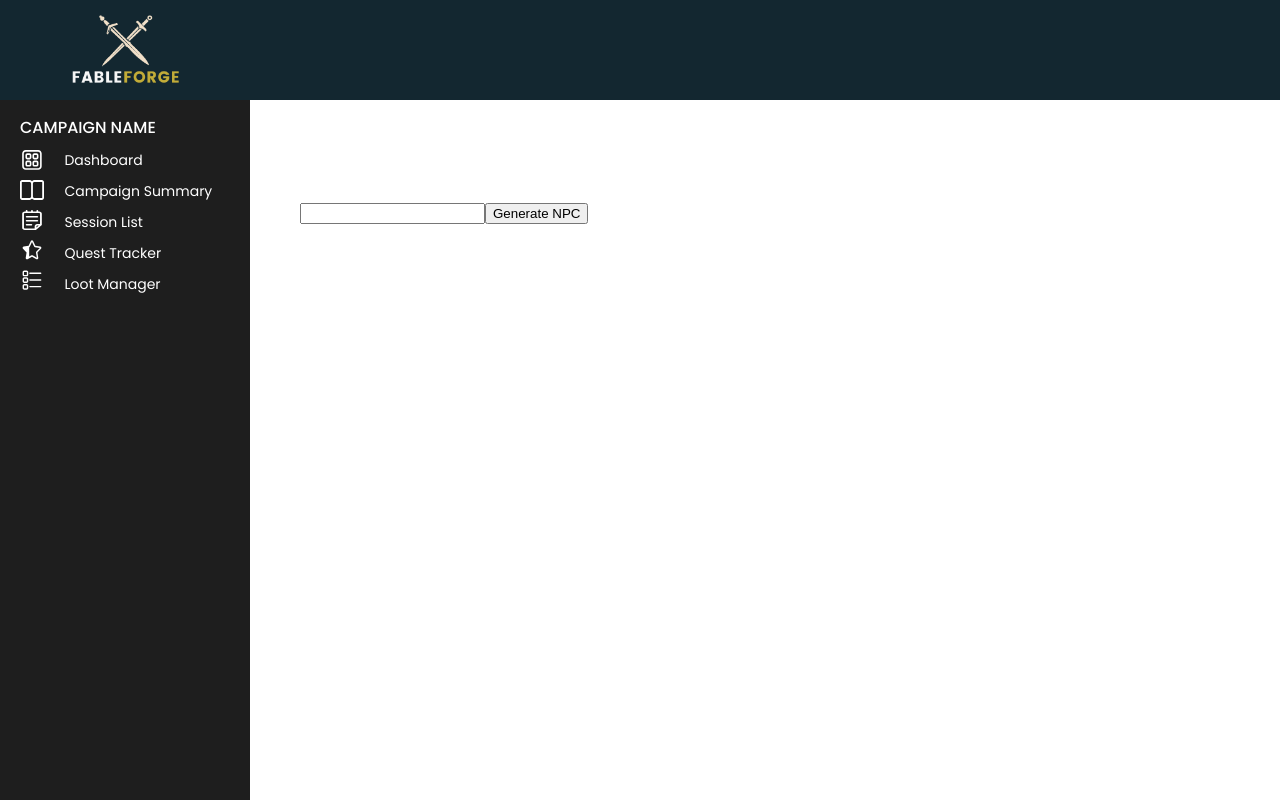
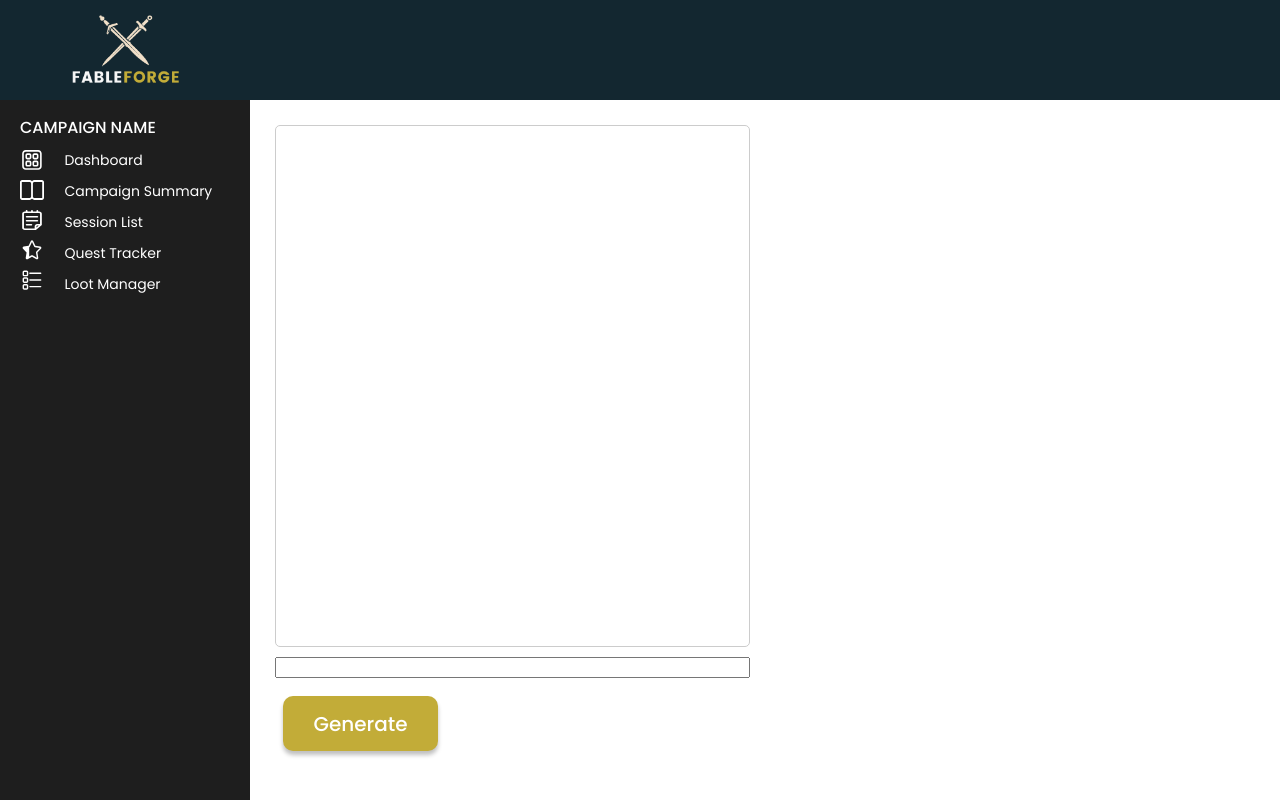
Before and after one commit to alliebourden/fableforge, a React (Vite) app: page / in a window 1280 px wide. Built offline with nearby package versions, Linux system fonts and the light colour scheme.

Commit message:
style - added css to chatbot

```diff
--- a/src/App.css
+++ b/src/App.css
@@ -821,13 +821,44 @@ dialog {
   font-style: italic;
 }
 
-.npc-generator {
-  margin-left: 300px;
-  margin-top: 200px;
+.chat-container {
+  display: flex;
+  flex-direction: column;
+  width: 475px;
+  margin: auto;
+  margin-left: 275px;
+  margin-top: 125px;
 }
 
-.generated-npc {
-  margin-left: 300px;
+.chat-history {
+  display: flex;
+  flex-direction: column;
+  height: 500px;
+  overflow-y: auto;
+  padding: 10px;
+  border: 1px solid #ccc;
+  border-radius: 5px;
+  margin-bottom: 10px;
+}
+
+.chat-message {
+  margin-bottom: 5px;
+  padding: 8px;
+  border-radius: 5px;
+}
+
+.user {
+  background-color: #e6e6e6;
+}
+
+.npc {
+  background-color: #fff;
+}
+
+.user-input {
+  display: flex;
+  flex-direction: column;
+  gap: 10px;
 }
 
 * {
--- a/src/pages/Dashboard.jsx
+++ b/src/pages/Dashboard.jsx
@@ -19,18 +19,50 @@ export default function Dashboard() {
     setUserInput("");
   };
 
+  const renderContent = (content) => {
+    if (typeof content === "object") {
+      return (
+        <div>
+          {Object.entries(content).map(([key, value]) => (
+            <div key={key}>
+              {key === "friendliness" ? (
+                <div>
+                  <strong>{key}:</strong> {value}/10
+                </div>
+              ) : (
+                <div>
+                  <strong>{key}:</strong> {value}
+                </div>
+              )}
+            </div>
+          ))}
+        </div>
+      );
+    } else {
+      return content;
+    }
+  };
+
   return (
     <div>
-      <div className="npc-generator">
-        <input type="text" value={userInput} onChange={handleUserInput} />
-        <button onClick={handleGenerateNPC}>Generate NPC</button>
-      </div>
-      <div className="generated-npc">
-        {chatHistory.map((message, index) => (
-          <div key={index} className={message.role}>
-            {message.content}
-          </div>
-        ))}
+      <div className="chat-container">
+        <div className="chat-history">
+          {chatHistory.map((message, index) => (
+            <div key={index} className={`chat-message ${message.role}`}>
+              {renderContent(
+                message.role === "npc"
+                  ? JSON.parse(message.content)
+                  : message.content
+              )}
+            </div>
+          ))}
+        </div>
+        <div className="user-input">
+          <input type="text" value={userInput} onChange={handleUserInput} />
+          <button onClick={handleGenerateNPC} className="add-new-btn">
+            Generate
+          </button>
+        </div>
       </div>
     </div>
   );
```
